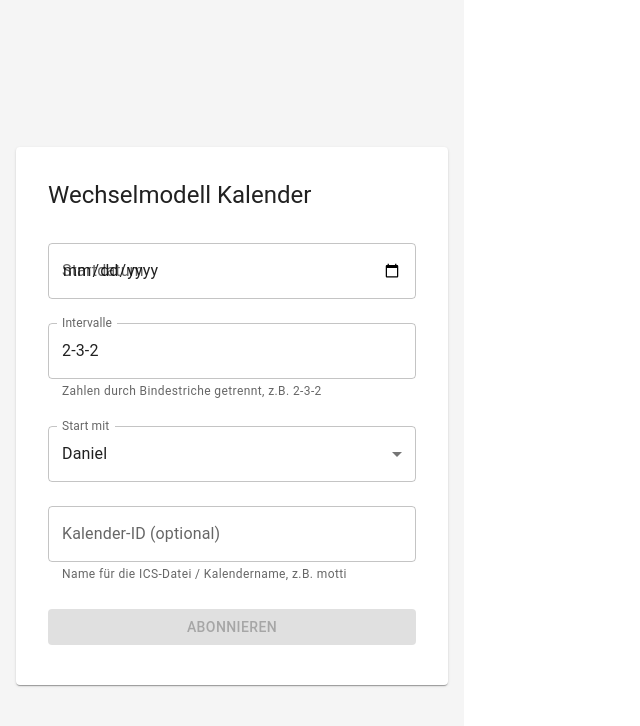
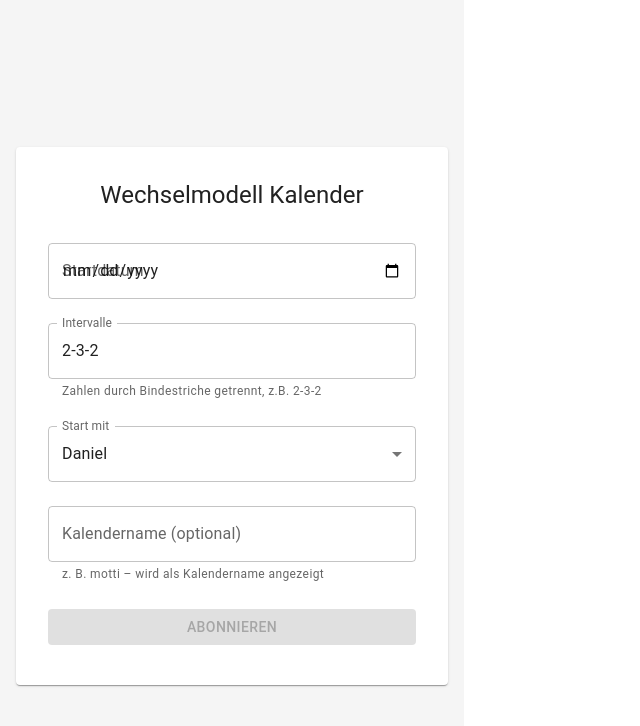
Before and after one commit to thomcgn/wechselmodell, a React (Vite) app: page / in a window 1280 px wide. Shown: the top 726 px of the page, without its empty margins (0-640 px from the left). Built offline with nearby package versions, Linux system fonts and the light colour scheme.

Commit message:
frontend fix

```diff
--- a/src/WechselmodellCalendarGenerator.tsx
+++ b/src/WechselmodellCalendarGenerator.tsx
@@ -17,8 +17,13 @@ export default function WechselmodellCalendarGenerator() {
     setLoading(true);
     setMessage("⏳ Erstelle Kalender...");
 
-    const body: any = { startDate, intervals: intervalString, startWith: startType };
-    if (calendarId.trim() !== "") body.calendarId = calendarId.trim();
+    // Body für POST
+    const body: any = {
+      startDate,
+      intervals: intervalString,
+      startWith: startType,
+      calendarId: calendarId.trim() !== "" ? calendarId.trim() : undefined
+    };
 
     try {
       const res = await fetch("/api/createCalendar", {
@@ -30,16 +35,13 @@ export default function WechselmodellCalendarGenerator() {
       if (!res.ok) throw new Error(`Fehler beim Erstellen des Kalenders (${res.status})`);
 
       const data = await res.json();
+      const host = window.location.hostname;
+      const port = window.location.port;
 
-      // Webcal-Link direkt öffnen
-      const host = window.location.hostname;
-      const port = window.location.port ? `:${window.location.port}` : "";
-      const webcalUrl = `webcal://${host}${port}/cal/${data.id}.ics`;
+      // Webcal-Link öffnen
+      window.location.href = `webcal://${host}${port ? `:${port}` : ""}/cal/${data.id}.ics`;
 
-      // iPhone/Android: öffnet Kalender-App direkt
-      window.location.href = webcalUrl;
-
-      setMessage(`✅ Kalender erfolgreich erstellt! (${webcalUrl})`);
+      setMessage("✅ Kalender erfolgreich erstellt!");
     } catch (err: any) {
       setMessage(err.message.includes("Failed to fetch")
         ? "❌ Server nicht erreichbar."
@@ -62,7 +64,9 @@ export default function WechselmodellCalendarGenerator() {
     >
       <Card sx={{ width: "100%", maxWidth: 400, p: 2 }}>
         <CardContent>
-          <Typography variant="h5" mb={2}>Wechselmodell Kalender</Typography>
+          <Typography variant="h5" mb={2} align="center">
+            Wechselmodell Kalender
+          </Typography>
 
           <TextField
             label="Startdatum"
@@ -95,12 +99,12 @@ export default function WechselmodellCalendarGenerator() {
           </TextField>
 
           <TextField
-            label="Kalender-ID (optional)"
+            label="Kalendername (optional)"
             value={calendarId}
             onChange={(e) => setCalendarId(e.target.value)}
             fullWidth
             margin="normal"
-            helperText="Name für die ICS-Datei / Kalendername, z.B. motti"
+            helperText="z. B. motti – wird als Kalendername angezeigt"
           />
 
           <Button
@@ -119,7 +123,8 @@ export default function WechselmodellCalendarGenerator() {
               sx={{
                 mt: 2,
                 fontWeight: "bold",
-                color: message.startsWith("❌") ? "red" : "green"
+                color: message.startsWith("❌") ? "red" : "green",
+                textAlign: "center"
               }}
             >
               {message}
```
